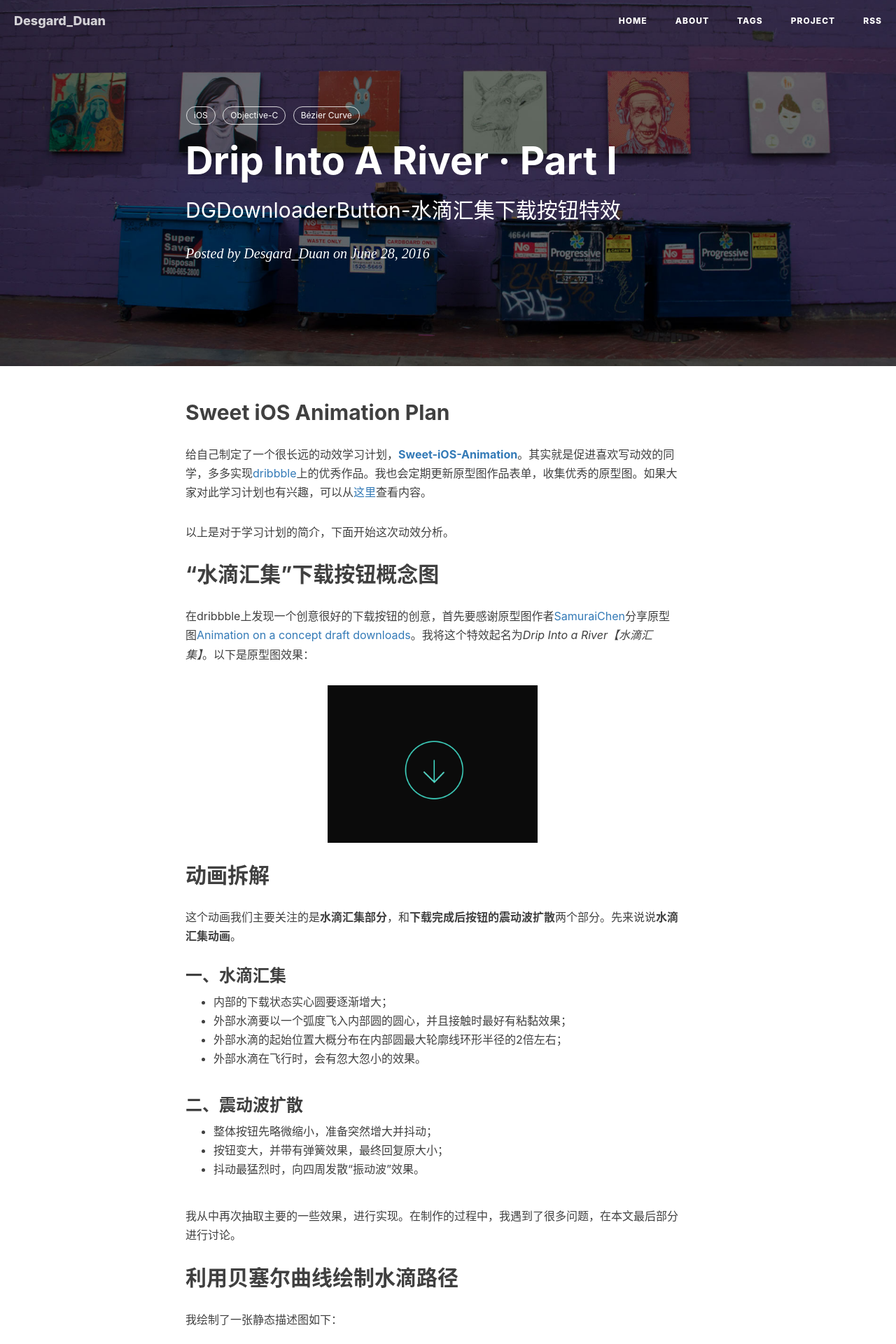
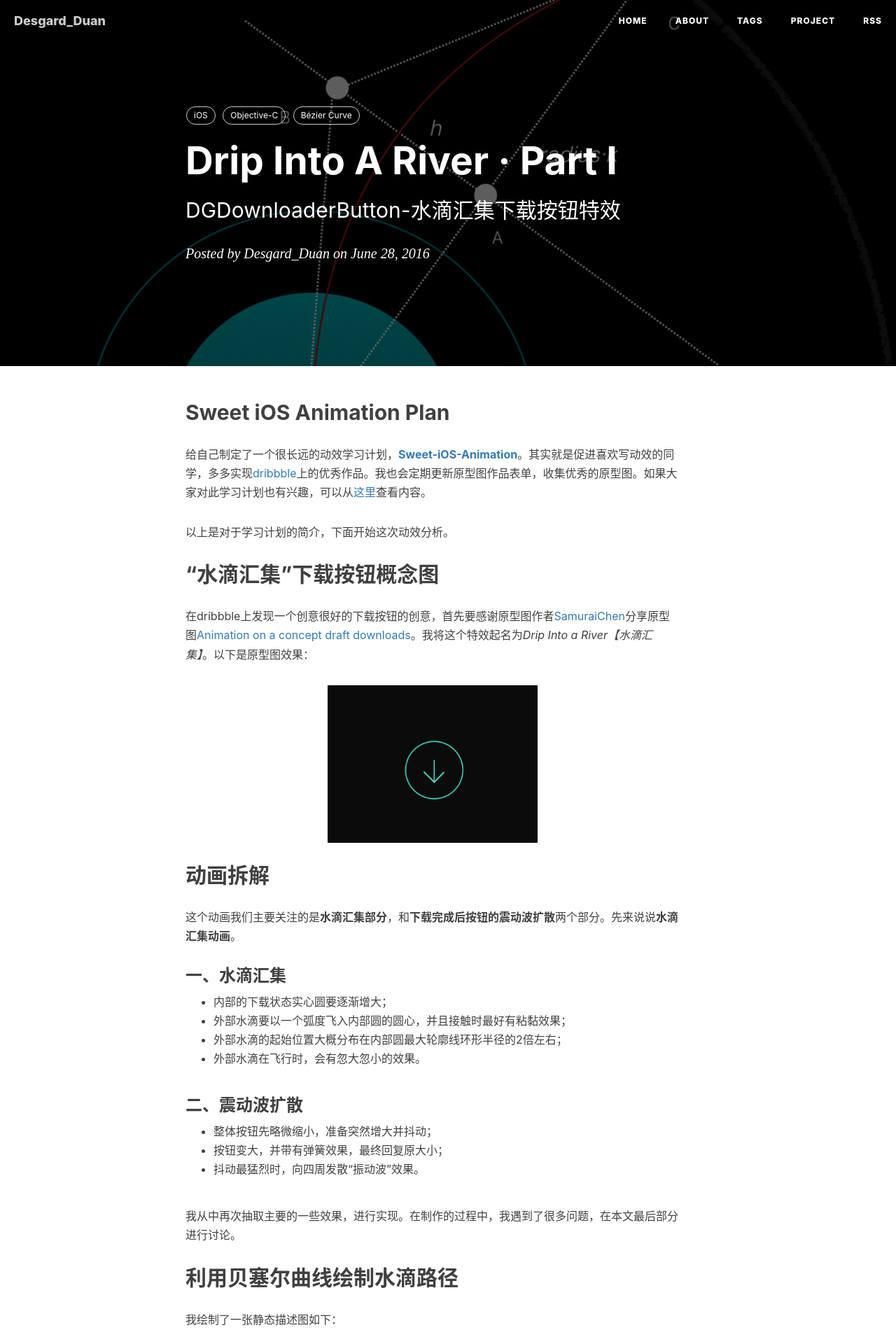
Before and after one commit to Desgard/desgard.github.com, a Jekyll site: the page built from _posts/2016-06-28-DGDownloaderButton.md, in a window 1280 px wide. Shown: the top 1920 px of the page at 70% size. Built offline with Jekyll 4.4.1, drawn with Linux system fonts in a browser that asks for light colours; nearby versions of some CDN libraries; formulas are drawn with MathJax 3; comment, search, counter and statistics services are not loaded.

Commit message:
MOD: 修改图片，上传header图

```diff
--- a/_posts/2016-06-28-DGDownloaderButton.md
+++ b/_posts/2016-06-28-DGDownloaderButton.md
@@ -4,7 +4,7 @@
 subtitle:   "DGDownloaderButton-水滴汇集下载按钮特效"
 date:       2016-06-28 01:01:00
 author:     "Desgard_Duan"
-header-img: "img/home-bg-art.jpg"
+header-img: "img/post-bg-cal.jpg"
 tags:
     - iOS
     - Objective-C
```
Also changed, not shown: assets/img/post_img/2016-06-28/img_3.jpeg, img/post-bg-cal.jpg (added).
